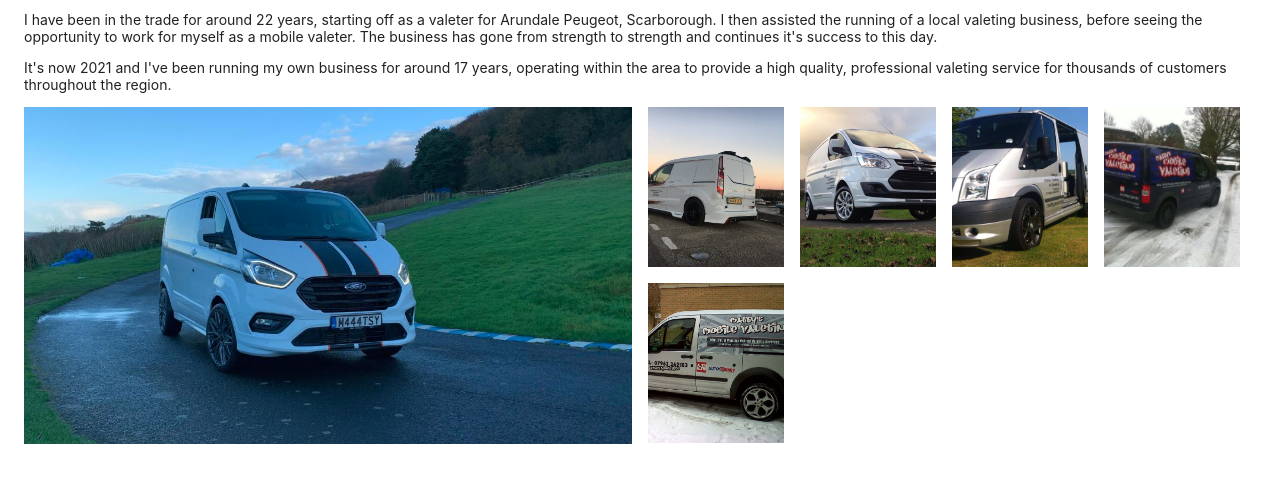
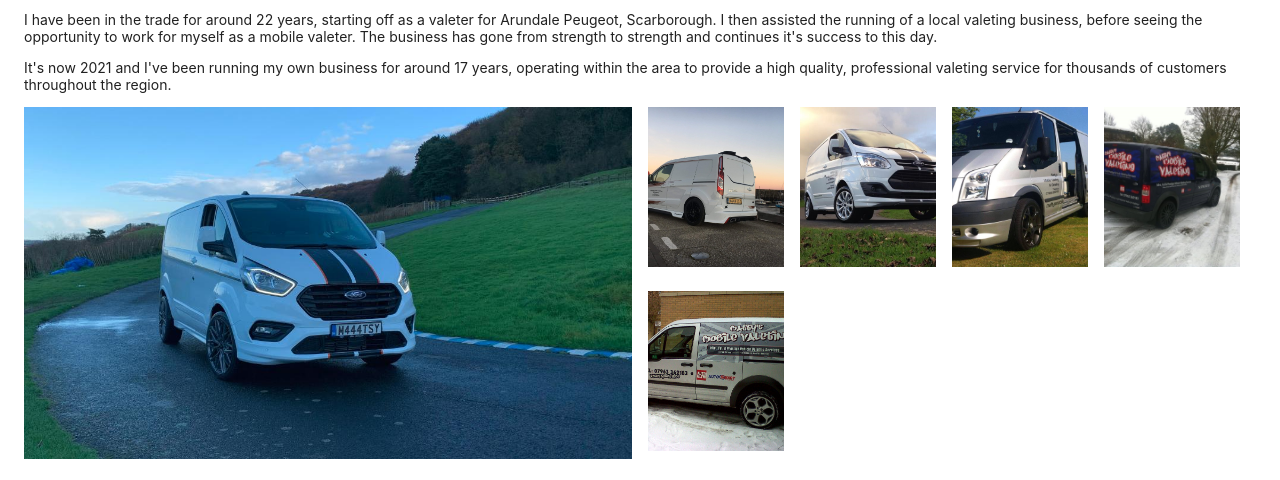
Before and after one commit to AdrianLThomas/valet.expert, a Gatsby site: page /about-me in a window 1280 px wide. Shown: the part 202-682 px from the top of the page. Built offline with nearby package versions, Linux system fonts and the light colour scheme; Gatsby itself is replaced by a stand-in of ours.

Commit message:
migrate gatsby image on about page

```diff
--- a/src/pages/about-me.js
+++ b/src/pages/about-me.js
@@ -3,7 +3,7 @@ import * as React from 'react';
 import { Grid } from '@material-ui/core';
 import { makeStyles } from '@material-ui/core/styles';
 import { useStaticQuery, graphql } from 'gatsby';
-import Img from 'gatsby-image';
+import { GatsbyImage } from 'gatsby-plugin-image';
 
 import Hero from '../components/hero';
 import Layout from '../components/layout';
@@ -30,6 +30,11 @@ export default function AboutMe({ location }) {
 
   const data = useStaticQuery(graphql`
     query {
+      featured: file(relativePath: { eq: "vans/2020 Custom Transit.jpg" }) {
+        childImageSharp {
+          gatsbyImageData(quality: 75)
+        }
+      }
       allFile(
         sort: { fields: relativePath, order: DESC }
         filter: {
@@ -41,21 +46,22 @@ export default function AboutMe({ location }) {
           node {
             base
             childImageSharp {
-              fluid(maxWidth: 450, maxHeight: 250, quality: 75) {
-                ...GatsbyImageSharpFluid
-              }
+              gatsbyImageData(aspectRatio: 0.85, quality: 15)
             }
           }
         }
       }
     }
   `);
-
   const featuredTile = {
-    ...data.allFile.edges[0],
+    image: data.featured.childImageSharp.gatsbyImageData,
+    alt: data.featured.base,
     featured: true,
   };
-  const remainingTiles = data.allFile.edges.slice(1);
+  const remainingTiles = data.allFile.edges.slice(1).map((x) => ({
+    image: x.node.childImageSharp.gatsbyImageData,
+    alt: x.node.base,
+  }));
   const isOddRemaining = !!(remainingTiles.length % 2);
   if (isOddRemaining) {
     remainingTiles[0].featured = true;
@@ -101,22 +107,13 @@ export default function AboutMe({ location }) {
         <Grid container spacing={2}>
           <Grid container item xs={12} sm={6}>
             <Grid item xs={12}>
-              <Img
-                fluid={{ ...featuredTile.node.childImageSharp.fluid }}
-                alt={featuredTile.node.base.split('.')[0]}
-              />
+              <GatsbyImage {...featuredTile} />
             </Grid>
           </Grid>
           <Grid container item spacing={2} xs={12} sm={6}>
             {remainingTiles.map((tile) => (
-              <Grid item xs={6} sm={3} key={tile.node.base}>
-                <Img
-                  fluid={{
-                    ...tile.node.childImageSharp.fluid,
-                    aspectRatio: 0.85,
-                  }}
-                  alt={tile.node.base.split('.')[0]}
-                />
+              <Grid item xs={6} sm={3} key={tile.alt}>
+                <GatsbyImage {...tile} />
               </Grid>
             ))}
           </Grid>
```
